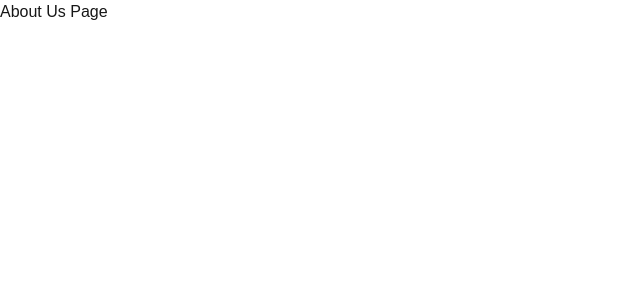
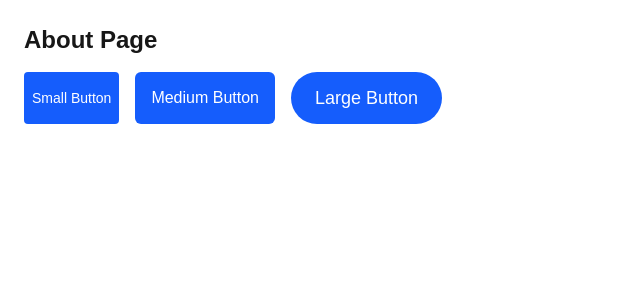
Before and after one commit to lkmodibbo/alx-project-0x02-setup, a Next.js app in the folder alx-project-0x02/: page /about in a window 1280 px wide. Shown: the top 300 px of the page, without its empty margins (0-640 px from the left). Built offline with nearby package versions, Linux system fonts and the light colour scheme.

Commit message:
created and use button component

```diff
--- /dev/null
+++ b/alx-project-0x02/components/common/Button.tsx
@@ -0,0 +1,17 @@
+import { type ButtonProps } from "@/interfaces";
+
+export default function Button({ size, shape, label }: ButtonProps) {
+  const sizeClasses = {
+    small: "px-2 py-1 text-sm",
+    medium: "px-4 py-2 text-base",
+    large: "px-6 py-3 text-lg",
+  };
+
+  return (
+    <button
+      className={`bg-blue-600 text-white ${sizeClasses[size]} ${shape}`}
+    >
+      {label}
+    </button>
+  );
+}
--- a/alx-project-0x02/interfaces/index.ts
+++ b/alx-project-0x02/interfaces/index.ts
@@ -7,3 +7,8 @@ export interface CardProps {
   title: string;
   content: string;
 }
+export interface ButtonProps {
+  size: "small" | "medium" | "large";
+  shape: "rounded-sm" | "rounded-md" | "rounded-full";
+  label: string;
+}
--- a/alx-project-0x02/pages/about.tsx
+++ b/alx-project-0x02/pages/about.tsx
@@ -1,7 +1,15 @@
+import Button from "@/components/common/Button";
+
 export default function AboutPage() {
   return (
-    <div>
-      <h1>About Us Page</h1>
+    <div className="p-6">
+      <h1 className="text-2xl font-bold mb-4">About Page</h1>
+
+      <div className="flex gap-4">
+        <Button size="small" label="Small Button" shape="rounded-sm" />
+        <Button size="medium" label="Medium Button" shape="rounded-md" />
+        <Button size="large" label="Large Button" shape="rounded-full" />
+      </div>
     </div>
   );
 }
```
